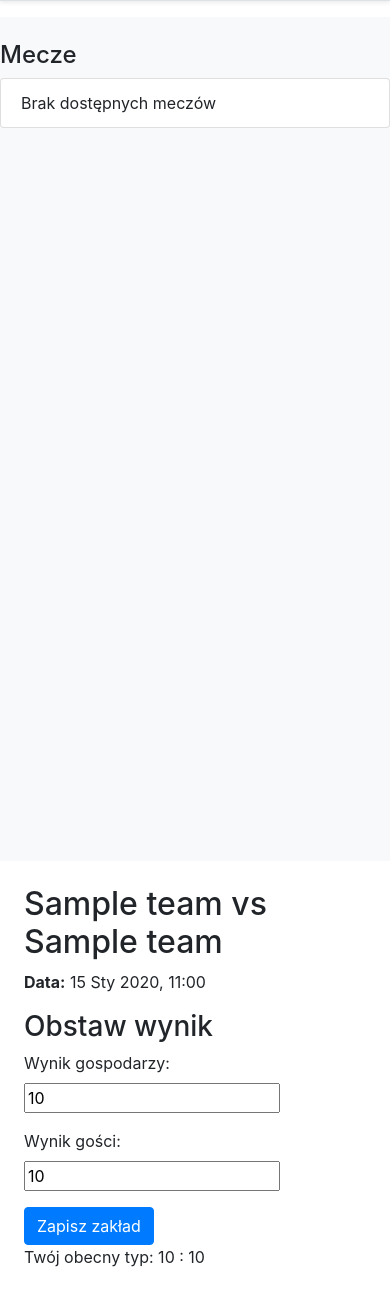
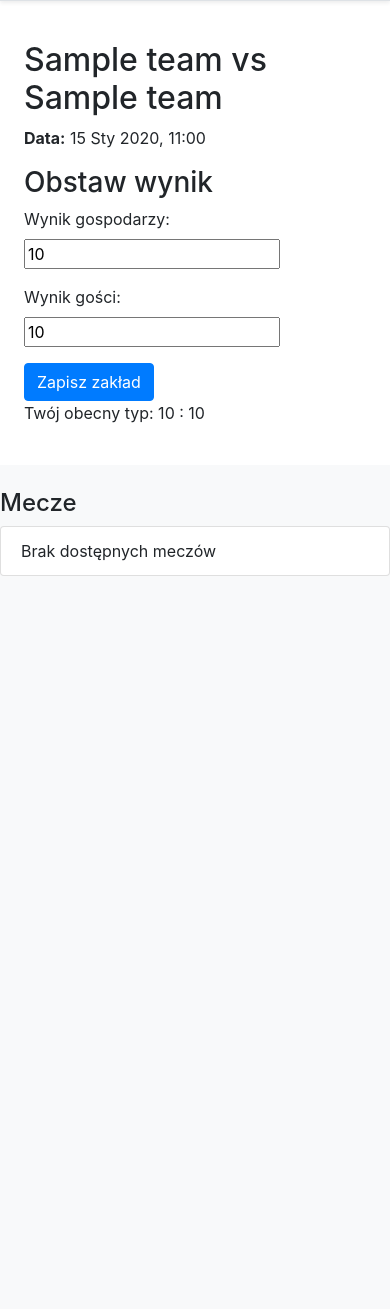
Before and after one commit to kalaart/Obstawiator, a Django app: page /match/1/bet/ in a window 390 px wide. Shown: the part 110-1419 px from the top of the page. Run offline with Django 5.2, Linux system fonts and the light colour scheme; a user stored in the database is signed in; tables that the repository leaves empty hold one stand-in row (values such as "Sample post"); some libraries are stand-ins or nearby versions.

Commit message:
poprawiony układ strony

```diff
--- a/bets/templates/match_detail.html
+++ b/bets/templates/match_detail.html
@@ -1,11 +1,9 @@
 {% extends 'auth_system/base.html' %}
-
-{% block title %}{{ match.home_team.name }} vs {{ match.away_team.name }}{% endblock %}
 
 {% block content %}
 <div class="row">
-    <!-- Sidebar with match list -->
-    <div class="col-md-3 bg-light" style="min-height: 100vh;">
+    <!-- Sidebar with match list (mecze) - powinno być po lewej stronie na komputerze -->
+    <div class="col-md-4 order-1 order-md-0 bg-light" style="min-height: 100vh;">
         <h4 class="pt-4">Mecze</h4>
         <ul class="list-group">
             {% for m in matches %}
@@ -21,8 +19,8 @@
         </ul>
     </div>
 
-    <!-- Main content area -->
-    <div class="col-md-9">
+    <!-- Main content area (zakłady, typowanie wyniku) - powinno być po prawej stronie na komputerze -->
+    <div class="col-md-8 order-0 order-md-1">
         <div class="content p-4">
             <h2>{{ match.home_team.name }} vs {{ match.away_team.name }}</h2>
             <p><strong>Data:</strong> {{ match.date|date:"d M Y, H:i" }}</p>
```
